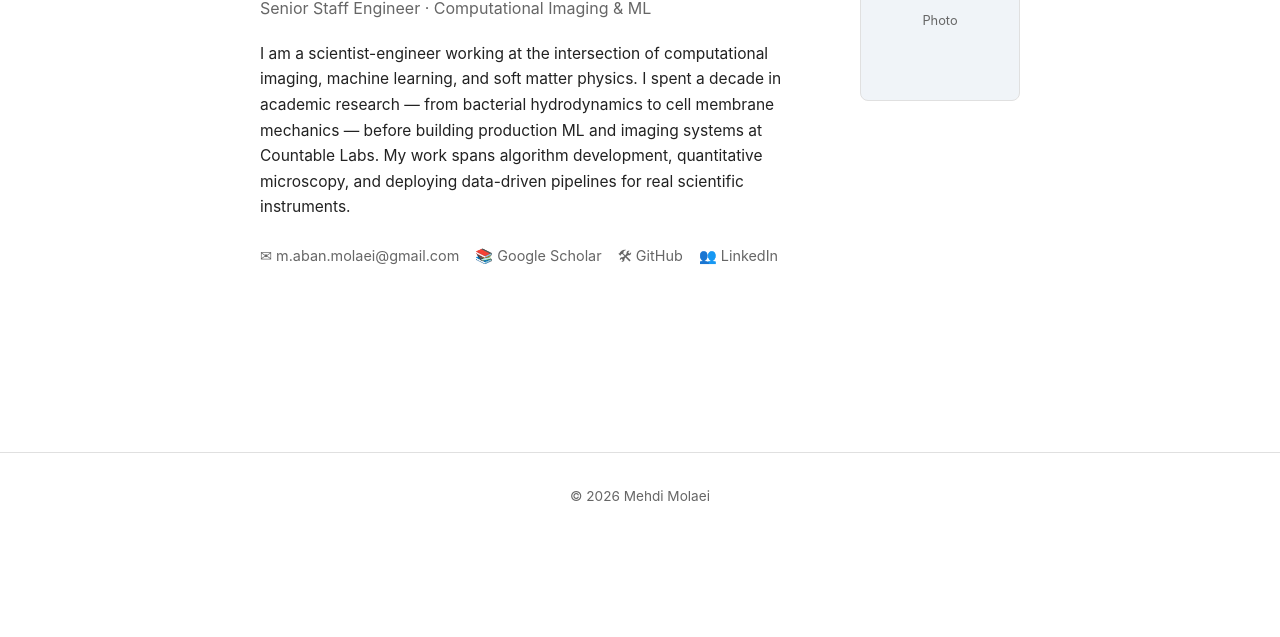
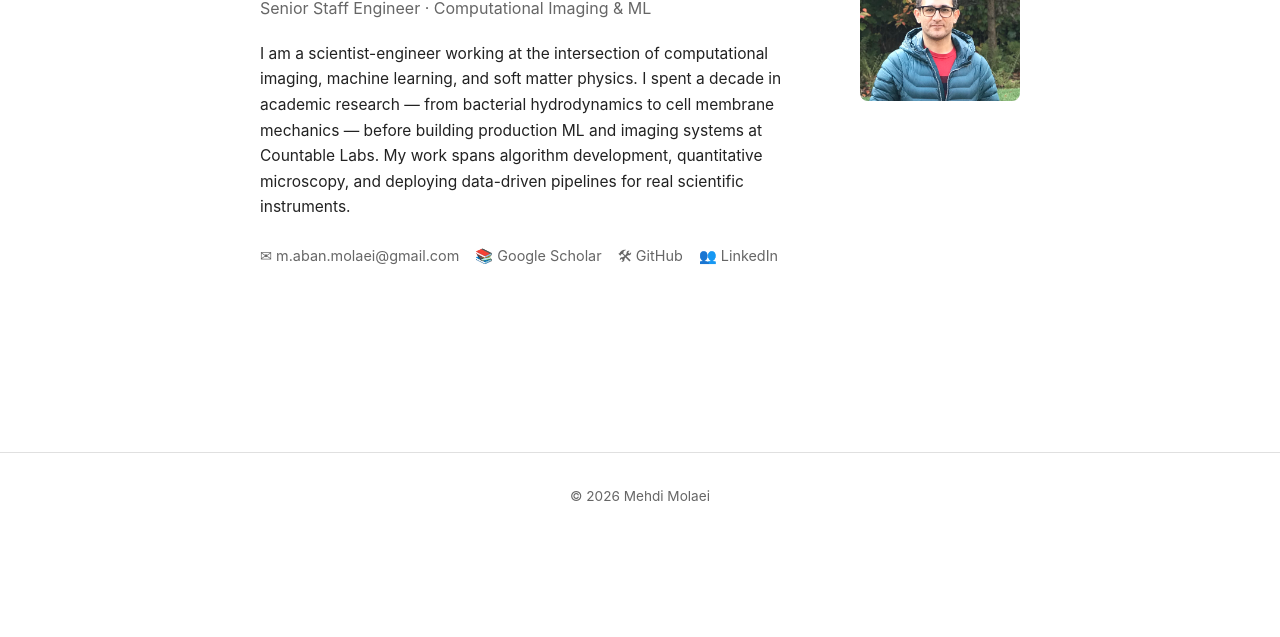
Before and after one commit to mehdimolaei/Portfolio, a plain HTML site: page index.html in a window 1280 px wide. Shown: the part 163-800 px from the top of the page. Drawn offline with Linux system fonts and the light colour scheme.

Commit message:
feat: add profile photo, compiled CV PDF, and gitignore

```diff
--- a/index.html
+++ b/index.html
@@ -141,9 +141,7 @@
           </div>
         </div>
         <div class="profile-photo">
-          <!-- TODO: Replace this div with:
-               <img src="assets/img/profile.jpg" alt="Mehdi Molaei" width="160" height="160"> -->
-          <div class="photo-placeholder">Photo</div>
+          <img src="assets/img/profile.jpg" alt="Mehdi Molaei" width="160" height="160" />
         </div>
       </div>
 
```
Also changed, not shown: assets/img/profile.jpg (added), 1 other file.
